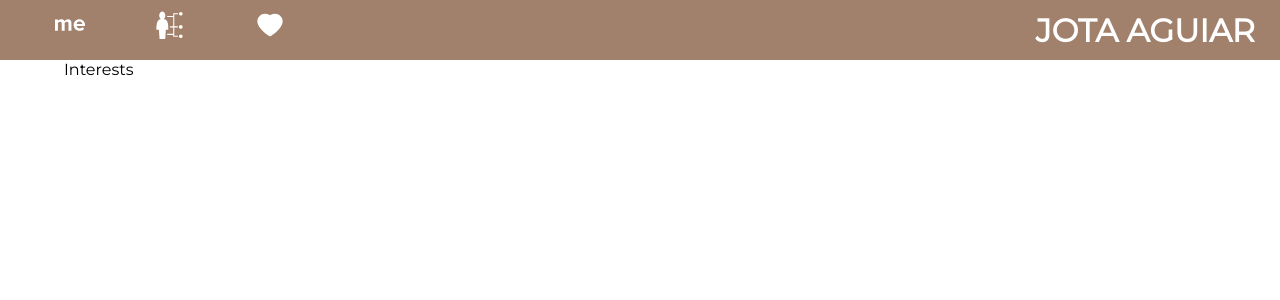
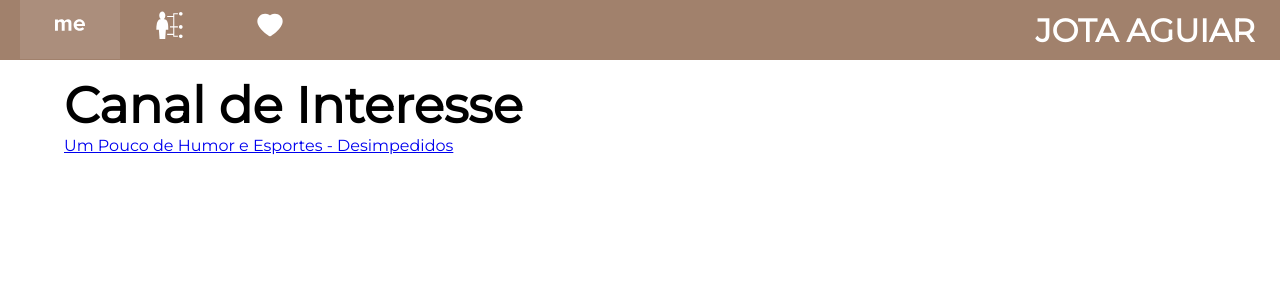
Before and after one commit to jotapedrok/jotapedrok.github.io, a React (Create React App) app: page /interests in a window 1280 px wide. Shown: the top 300 px of the page. Built offline with nearby package versions, Linux system fonts and the light colour scheme.

Commit message:
ativaçao dinamica header e inicial das paginas

```diff
--- a/src/Components/Header/index.js
+++ b/src/Components/Header/index.js
@@ -5,29 +5,60 @@ import { AiFillHeart } from 'react-icons/ai';
 import { Link } from "react-router-dom";
 
 const Header = () => {
+  const handleClick = ({ target }) => {
+    const arrayItens = Array.from(document.querySelector('.header-nav').children);
+    arrayItens.forEach((element) => {
+      const div = element.firstChild;
+      if(div.classList.contains('active')) {
+        div.classList.remove('active');
+      }
+    });
+    if(!target.classList.contains('nav-item')) {
+      if(!target.parentNode.classList.contains('nav-item')) {
+        target.parentNode.parentNode.classList.add('active');
+      } else {
+        target.parentNode.classList.add('active');
+      }
+    } else {
+      target.classList.add('active');
+    }
+    ;
+  }
+
   return (
     <div className="header">
       <nav className="header-nav">
         <Link to="/">
-          <div className="about-me-nav">
+          <div
+            className="nav-item about-me-nav active"
+            onClick={ handleClick }
+          >
             <SiAboutdotme />
             <p>Sobre Mim</p>
           </div>
         </Link>
         <Link to="/skills">
-          <div className="skills-nav">
+          <div
+            className="nav-item skills-nav"
+            onClick={ handleClick }
+          >
             <GiSkills />
             <p>Habilidades</p>
           </div>
         </Link>
         <Link to="/interests">
-          <div className="interests-nav">
+          <div
+            className="nav-item interests-nav"
+            onClick={ handleClick }
+          >
             <AiFillHeart />
             <p>Interesses</p>
           </div>
         </Link>
       </nav>
-      <div className="header-name">
+      <div
+        className="header-name"
+      >
         <h1>Jota Aguiar</h1>
       </div>
     </div>
--- a/src/Pages/About/index.js
+++ b/src/Pages/About/index.js
@@ -3,7 +3,15 @@ import React from "react";
 const About = () => {
   return (
     <div className="about">
-      ABOUT
+      <img
+          src='https://picsum.photos/300'
+          alt="João Pedro sorrindo olhando para baixo com uma câmera no pescoço"
+          id="mypic"
+        />
+        <h2 id="aboutme">Sobre mim</h2>
+        <div className="about-content">
+          <p class="text-about">Sou um jovem de 22 anos, estudante DEV na "Trybe". Sou <span>brasileiro</span> e atualmente moro em <span>São Gonçalo-RJ</span>. Meus principais interesses são: <strong>jogos, música, audiovisual, humor</strong> e principalmente <strong>conversar</strong>. Gosto muito de passar tempo com minha família, amigos e minha namorada.</p>
+        </div>
     </div>
   )
 }
--- a/src/Pages/Interests/index.js
+++ b/src/Pages/Interests/index.js
@@ -3,7 +3,15 @@ import React from "react";
 const Interests = () => {
   return (
     <div className="interests">
-      Interests
+       <h2>Canal de Interesse</h2>
+        <a
+          href="https://www.youtube.com/user/Desimpedidos/featured"
+          rel="noreferrer"
+          target="_blank"
+          className="interests-item"
+        >
+          Um Pouco de Humor e Esportes - Desimpedidos
+        </a>
     </div>
   )
 }
--- a/src/Pages/Skills/index.js
+++ b/src/Pages/Skills/index.js
@@ -3,7 +3,14 @@ import React from "react";
 const Skills = () => {
   return (
     <div className="skills">
-      Skills
+      <h2 className="skills-title">Habilidades</h2>
+        <ul className="skills-list"><em>
+          <li className="skills-list-item">Edição e Captação Audiovisual</li>
+          <li className="skills-list-item">Design Gráfico</li>
+          <li className="skills-list-item">Comunicação</li>
+          <li className="skills-list-item">Pacote Office</li>
+          <li className="skills-list-item">Escrita Cómica</li>
+        </em></ul>
     </div>
   )
 }
--- a/src/Styles/CSS/index.css
+++ b/src/Styles/CSS/index.css
@@ -37,6 +37,7 @@
   padding: 2px;
   color: transparent;
   font-size: 12px;
+  transition: color 0.5s ease;
 }
 .header .header-nav a div:hover {
   background-color: #ab8e7c;
@@ -44,11 +45,36 @@
 .header .header-nav a div:hover p {
   color: white;
 }
+.header .header-nav a div.active {
+  background-color: #ab8e7c;
+}
 
 .main {
-  margin: 0 auto;
+  margin: 15px auto;
   width: 90%;
   min-height: 100vh;
 }
 
+img {
+  border-radius: 50%;
+  transition: 1s;
+  height: 300px;
+}
+img:hover {
+  border-radius: 20px;
+}
+
+.baba:checked ~ h2 {
+  color: blue;
+}
+
+h2 {
+  font-size: 50px;
+}
+
+.about-content {
+  width: 40%;
+  margin-top: 20px;
+}
+
 /*# sourceMappingURL=index.css.map */
--- /dev/null
+++ b/src/Styles/SASS/About.scss
@@ -0,0 +1,17 @@
+img {
+  border-radius: 50%;
+  transition: 1s;
+  height: 300px;
+  &:hover {
+    border-radius: 20px;
+  }
+}
+
+h2 {
+  font-size: 50px;
+}
+
+.about-content {
+  width: 40%;
+  margin-top: 20px;
+}
--- a/src/Styles/SASS/Header.scss
+++ b/src/Styles/SASS/Header.scss
@@ -33,13 +33,17 @@
           padding: 2px;
           color: transparent;
           font-size: 12px;
+          transition: color .5s ease;
         }
         transition: .5s;
-      }
-      div:hover {
-        background-color: lighten($color: colors.$color-three, $amount: 5);
-        p {
-          color: white;
+        &:hover {
+          background-color: lighten($color: colors.$color-three, $amount: 5);
+          p {
+            color: white;
+          }
+        }
+        &.active {
+          background-color: lighten($color: colors.$color-three, $amount: 5);
         }
       }
     }
--- a/src/Styles/SASS/Main.scss
+++ b/src/Styles/SASS/Main.scss
@@ -1,5 +1,5 @@
 .main {
-  margin: 0 auto;
+  margin: 15px auto;
   width: 90%;
   min-height: 100vh;
 }
--- a/src/Styles/SASS/index.scss
+++ b/src/Styles/SASS/index.scss
@@ -1,2 +1,3 @@
 @use 'Header';
 @use 'Main';
+@use 'About';
```
Also changed, not shown: 1 other file (tests, documents, lock files or other folders).
